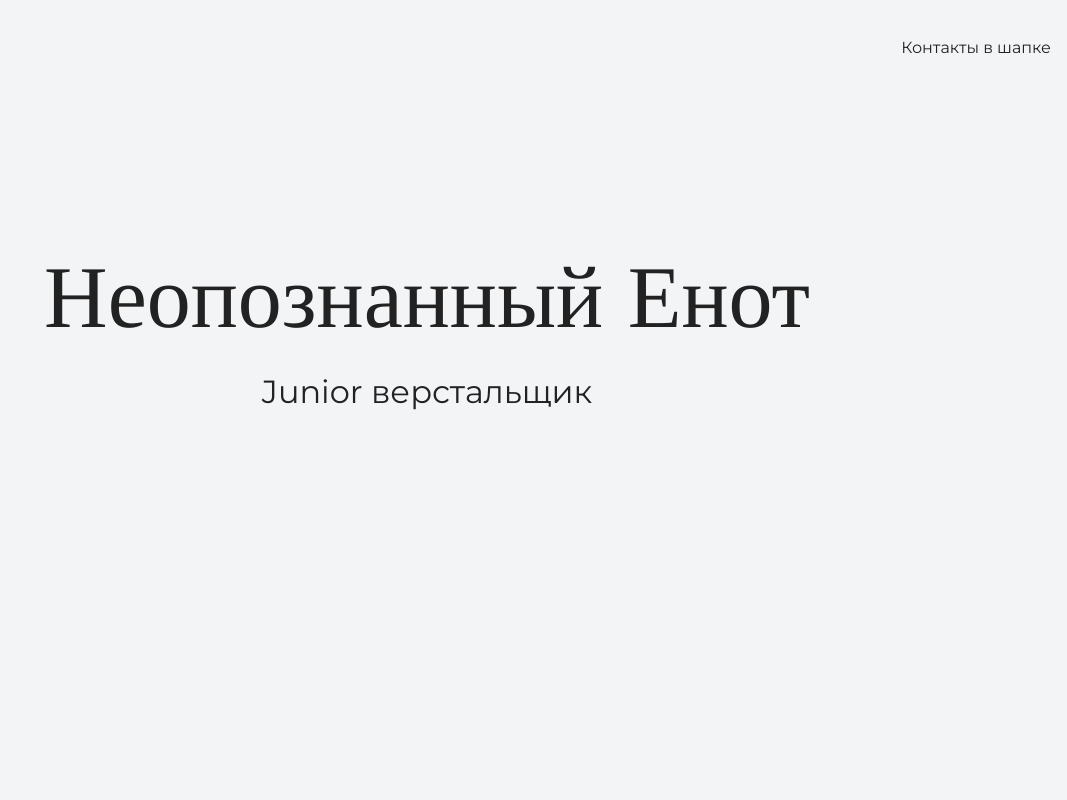
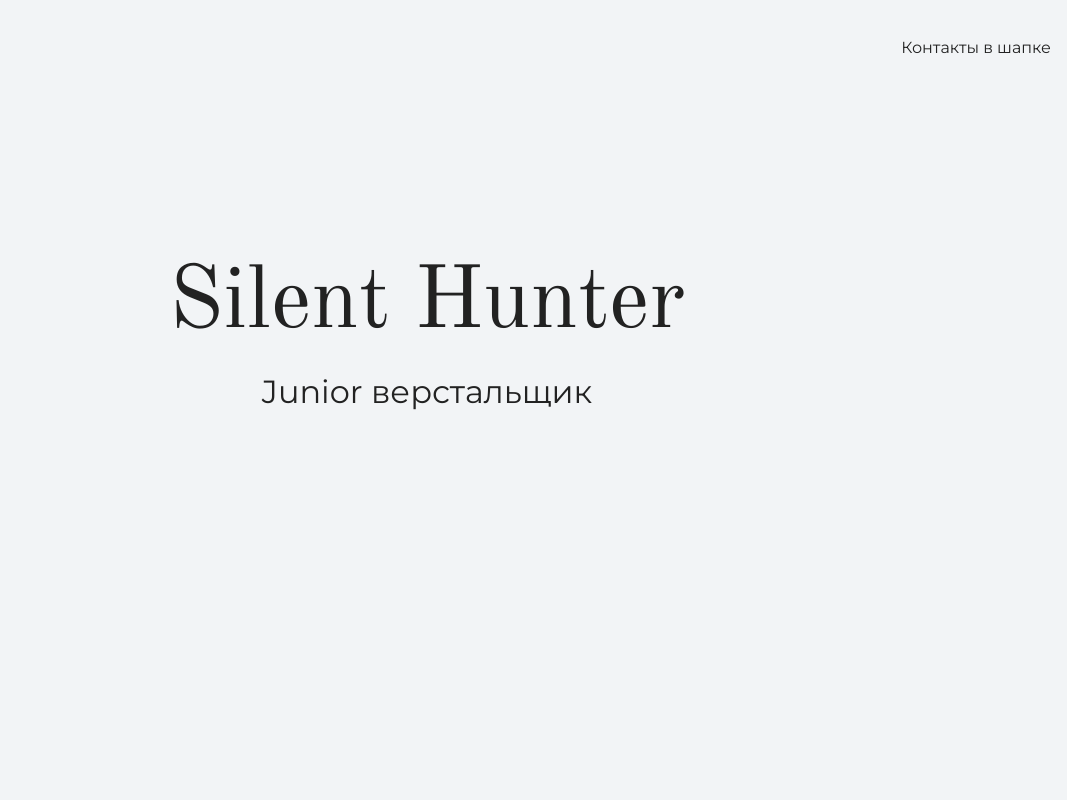
Before and after one commit to Mer4ik/my-site, a plain HTML site: page index.html in a window 1280 px wide. Shown: the top 800 px of the page, without its empty margins (213-1280 px from the left). Drawn offline with nearby package versions, Linux system fonts and the light colour scheme.

Commit message:
меняет текст на главной странице

```diff
--- a/index.html
+++ b/index.html
@@ -16,7 +16,7 @@
 
     <section class="hero-image">
       <div class="container">
-        <h1 class="heading">Неопознанный Енот</h1>
+        <h1 class="heading">Silent Hunter</h1>
         <p>Junior верстальщик</p>
       </div>
     </section>
```
